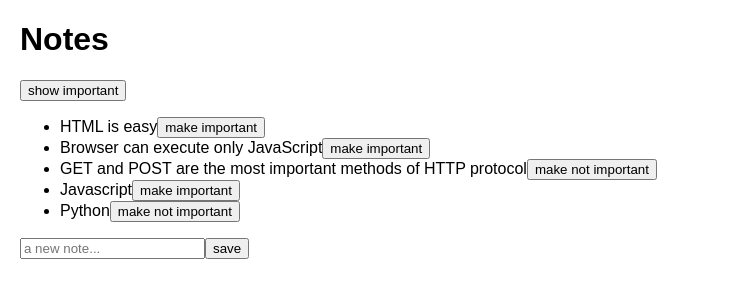
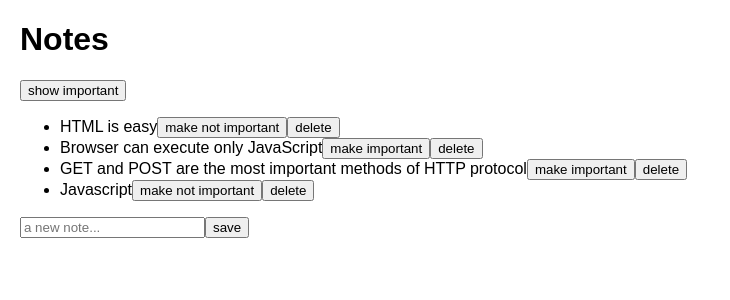
Before and after one commit to githubscientist/react-demo, a React (Create React App) app: page / in a window 1280 px wide. Shown: the top 300 px of the page, without its empty margins (0-730 px from the left). Built offline with nearby package versions, Linux system fonts and the light colour scheme; data requests are answered from the project's data file.

Commit message:
delete completed

```diff
--- a/db.json
+++ b/db.json
@@ -3,7 +3,7 @@
     {
       "id": 1,
       "content": "HTML is easy",
-      "important": false
+      "important": true
     },
     {
       "id": 2,
@@ -13,17 +13,12 @@
     {
       "id": 3,
       "content": "GET and POST are the most important methods of HTTP protocol",
-      "important": true
+      "important": false
     },
     {
       "content": "Javascript",
-      "important": false,
+      "important": true,
       "id": 4
-    },
-    {
-      "content": "Python",
-      "important": true,
-      "id": 5
     }
   ]
 }
--- a/src/App.js
+++ b/src/App.js
@@ -1654,6 +1654,18 @@ function App() {
       });
   }
 
+  const deleteNoteHandler = (id) => {
+    // console.log(id);
+    const url = `http://localhost:3002/notes/${id}`;
+    axios
+      .delete(url)
+      .then(response => {
+        setNotes(notes.filter(note => {
+          return note.id != id;
+        }))
+      })
+  }
+
   return (
     <div>
       <h1>Notes</h1>
@@ -1668,7 +1680,8 @@ function App() {
             note => <Note
               key={note.id}
               note={note}
-              toggleImportance = {() => toggleImportanceOf(note.id)}
+              toggleImportance={() => toggleImportanceOf(note.id)}
+              deleteNote={() => deleteNoteHandler(note.id)}
               />
           )
         }
--- a/src/components/Note.js
+++ b/src/components/Note.js
@@ -1,13 +1,14 @@
 import React from 'react';
 
-function Note({ note, toggleImportance }) {
+function Note({ note, toggleImportance, deleteNote }) {
 
   const label = note.important ? 'make not important' : 'make important';
 
   return (
     <li>
       {note.content}
-      <button onClick={toggleImportance}>{ label }</button>
+      <button onClick={toggleImportance}>{label}</button>
+      <button onClick={deleteNote}>delete</button>
     </li>
   )
 }
```
